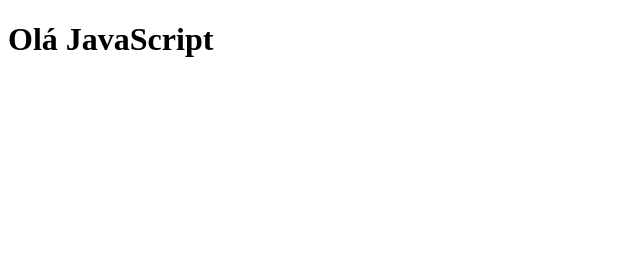
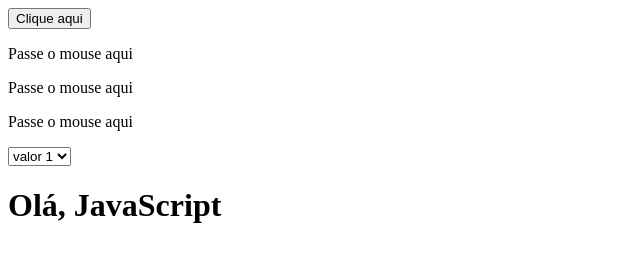
Before and after one commit to Sandoque/bootcamp-angular-developer, a plain HTML site: page INTRO_JAVASCRIPT/index.html in a window 1280 px wide. Shown: the whole page, without its empty margins (0-640 px from the left). Drawn offline with Linux system fonts and the light colour scheme.

Commit message:
functions

```diff
--- a/INTRO_JAVASCRIPT/index.html
+++ b/INTRO_JAVASCRIPT/index.html
@@ -9,9 +9,21 @@
   <title>Introdução ao JavaScript</title>
 </head>
 
-<body>
+<body onload="load()">
+  <button type="button" onclick="clicou()">Clique aqui</button>
+  <p id="agradecimento" onclick="redirecionar()"></p>
+  <p onmouseover="trocar(this)" onmouseout="voltar(this)">Passe o mouse aqui</p>
+  <p onmouseover="trocar(this)" onmouseout="voltar(this)">Passe o mouse aqui</p>
+  <p onmouseover="trocar(this)" onmouseout="voltar(this)">Passe o mouse aqui</p>
 
-  <h1>Olá JavaScript</h1>
+  <select onchange="funcaoChange(this)">
+    <option value="1">valor 1</option>
+    <option value="2">valor 2</option>
+    <option value="3">valor 3</option>
+
+  </select>
+
+  <h1>Olá, JavaScript</h1>
 
 </body>
 
--- a/INTRO_JAVASCRIPT/js/main.js
+++ b/INTRO_JAVASCRIPT/js/main.js
@@ -16,4 +16,72 @@ console.log(frase.toLowerCase())
 
 // Array e dicionário
 
-var lista = ["maçã", "pêra", "laranja"]
+/*var lista = ["maçã", "pêra", "laranja"]
+console.log(lista);
+lista.push("uva");
+console.log(lista);
+lista.pop();
+console.log(lista);
+lista.pop();
+console.log(lista);
+console.log(lista.join(", "));
+*/
+
+/*var frutas = [{nome:"maçã", cor:"vermelho"}, {nome:"uva", cor:"roxo"}];
+console.log(frutas);
+console.log(frutas[1].nome);
+*/
+
+/*function soma(n1, n2){
+  return n1 + n2;
+}
+console.log(soma(2,3))
+*/
+
+/*var validar = 0;
+function validaIdade(idade){
+  if (idade >= 18){
+    validar = true
+  }else{
+    validar = false
+  }
+  return validar;
+}
+
+var idade = prompt("qual sua idade?");
+validaIdade(idade);
+console.log(validar);
+*/
+
+/*
+function trocaNome(frase, nome, novo_nome) {
+  return frase.replace(nome, novo_nome)
+}
+
+console.log(trocaNome("vai japão", "japão", "brasil"))
+*/
+
+
+function clicou(){
+  document.getElementById("agradecimento").innerHTML = "<b> Obrigado por clicar</b>";
+}
+
+function redirecionar(){
+  window.open("https://web.digitalinnovation.one/home");
+}
+
+function trocar(elemento){
+elemento.innerHTML = "Thanks for on mouse move";
+}
+
+function voltar(elemento){
+  elemento.innerHTML = "Passe o mouse aqui";
+}
+
+function load(){
+  alert("carregado");
+}
+
+function funcaoChange(elemento){
+  console.log(elemento.value);
+}
```
